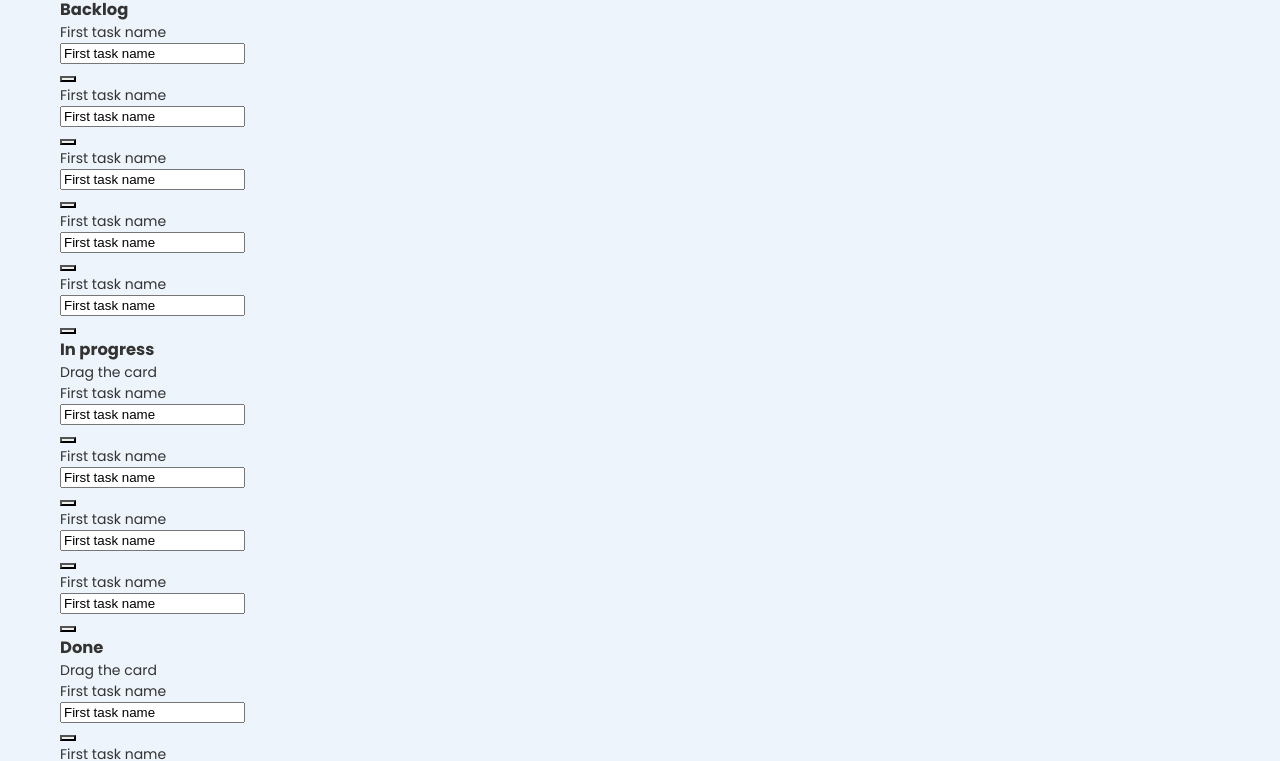
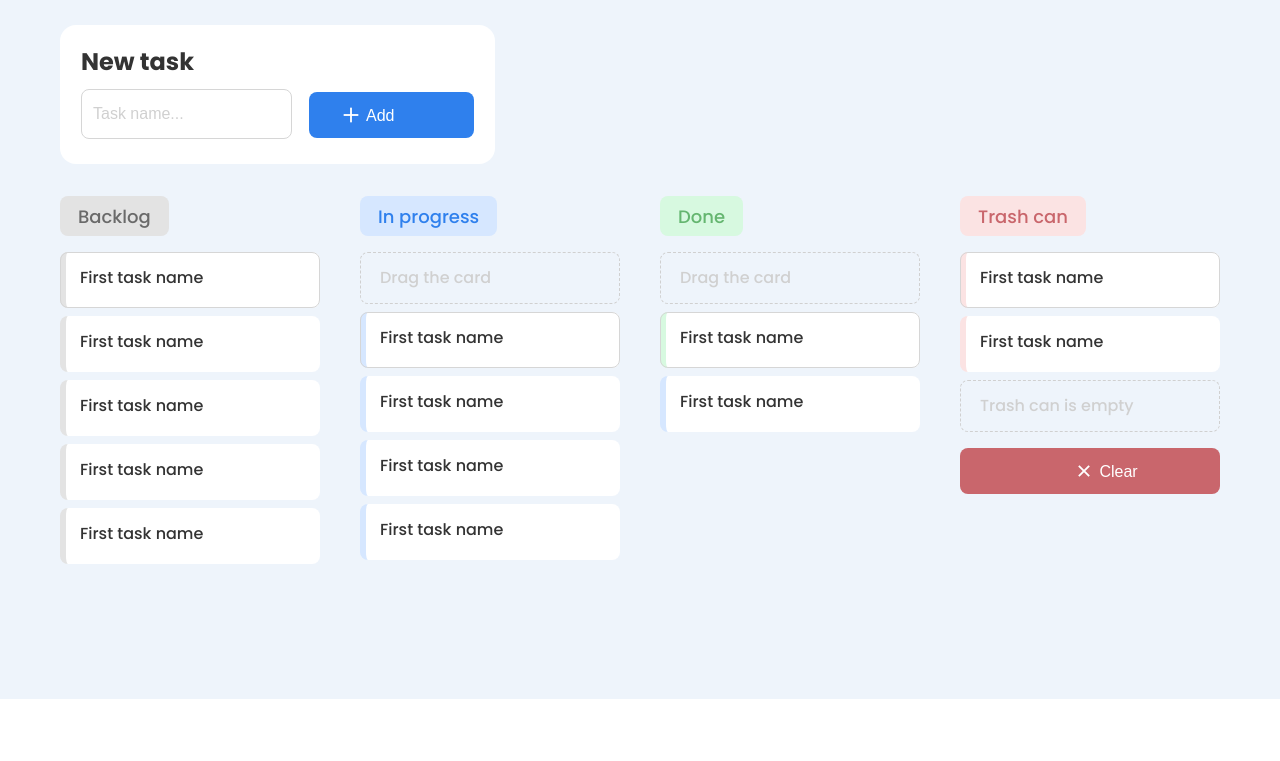
Before and after one commit to crucian-afk/kanban-board, a website built with Vite: page index.html in a window 1280 px wide. Shown: the part 115-876 px from the top of the page. After the commit the page ends 814 px from the top, so only its background shows below. Built offline with nearby package versions, Linux system fonts and the light colour scheme; files whose address does not match are found by name.

Commit message:
add styles, utils and header component

```diff
--- /dev/null
+++ b/app.js
@@ -0,0 +1,16 @@
+import {HeaderComponent} from "./js/components/header-component.js";
+import {render} from "./js/utils.js";
+import {RenderPosition} from "./js/const.js";
+
+export class App {
+    constructor() {
+    }
+
+    init(name) {
+        const headerComponent = new HeaderComponent(name)
+        const headerElement = headerComponent.getElement()
+        const bodyElement = document.querySelector('body.app')
+
+        render(bodyElement, headerElement, RenderPosition.AFTERBEGIN)
+    }
+}
--- /dev/null
+++ b/js/components/abstract-component.js
@@ -0,0 +1,27 @@
+import {createElement} from "../utils.js"
+
+export default class AbstractComponent {
+    constructor() {
+        if (new.target === AbstractComponent) {
+            throw new Error(`It's abstract component, don't need to create`)
+        }
+        this._element = null
+    }
+
+    _getTemplate() {
+        throw new Error(`It's method of abstract component, implement it`)
+    }
+
+    getElement() {
+        if (!this._element) {
+            this._element = createElement(this._getTemplate())
+            this._afterCreateElement()
+        }
+
+        return this._element
+    }
+
+    _afterCreateElement() {
+        // abstract method
+    }
+}
--- /dev/null
+++ b/js/components/header-component.js
@@ -0,0 +1,18 @@
+import AbstractComponent from "./abstract-component.js"
+
+export class HeaderComponent extends AbstractComponent {
+    constructor(name) {
+        super()
+        this._name = name
+    }
+
+    _getTemplate() {
+        return (`
+            <header class="app__header">
+              <div class="app__inner">
+                <h1>${this._name}</h1>
+              </div>
+            </header>
+        `)
+    }
+}
--- /dev/null
+++ b/js/const.js
@@ -0,0 +1,8 @@
+export const RenderPosition = {
+    BEFOREBEGIN: 'beforebegin',
+    AFTERBEGIN: 'afterbegin',
+    BEFOREEND: 'beforeend',
+    AFTEREND: 'afterend',
+}
+
+export const HIDE_BLOCK_CLASS = 'hidden-block';
--- /dev/null
+++ b/js/utils.js
@@ -0,0 +1,22 @@
+import {RenderPosition} from "./const.js"
+
+export const createElement = (template) => {
+    const element = document.createElement('div')
+    element.innerHTML = template
+
+    return element.firstElementChild
+}
+
+export const render = (container, element, position = RenderPosition.BEFOREEND, referenceElement = undefined) => {
+    switch (position) {
+        case (RenderPosition.BEFOREEND):
+            container.append(element)
+            break
+        case (RenderPosition.AFTERBEGIN):
+            container.prepend(element)
+            break
+        case (RenderPosition.BEFOREBEGIN):
+            container.insertBefore(element, referenceElement)
+            break
+    }
+}
--- a/main.js
+++ b/main.js
@@ -0,0 +1,5 @@
+import {App} from "./app.js"
+
+const app = new App()
+
+app.init('Kanban-board')
--- /dev/null
+++ b/styles/blocks/add-task.css
@@ -0,0 +1,67 @@
+.add-task {
+    align-self: start;
+    margin-bottom: 32px;
+    padding: 25px 21px;
+
+    background-color: #ffffff;
+    border-radius: 16px;
+}
+
+.add-task label {
+    margin-bottom: 15px;
+
+    font-weight: 700;
+    font-size: 24px;
+    line-height: 1;
+
+    user-select: none;
+}
+
+.add-task__form {
+    display: flex;
+    align-items: center;
+}
+
+.add-task__input-wrapper {
+    display: flex;
+    flex-direction: column;
+}
+
+.add-task__form input {
+    width: 211px;
+    margin-right: 17px;
+    padding: 15px 11px;
+    border: 1px solid #d6d6d6;
+    border-radius: 8px;
+
+    font-weight: 500;
+    font-size: 16px;
+    line-height: 1;
+    color: var(--text-main-color);
+
+    transition: var(--animation);
+
+}
+
+.add-task__form input:focus,
+.add-task__form input:active {
+    outline: none;
+    border-color: var(--input-border-active-color);
+}
+
+.add-task__form input::placeholder {
+    font-weight: 400;
+    color: var(--inactive-color);
+}
+
+.add-task__form input:focus::placeholder {
+    opacity: 0;
+}
+
+.add-task__button {
+    align-self: flex-end;
+
+    margin-bottom: 1px;
+
+    background-color: var(--main-blue);
+}
--- /dev/null
+++ b/styles/blocks/app.css
@@ -0,0 +1,30 @@
+.app {
+    height: auto;
+}
+
+.app__inner {
+    width: 1200px;
+    height: 100%;
+    display: flex;
+    flex-direction: column;
+    padding: 0 20px;
+    margin: 0 auto;
+}
+
+.app__inner h1 {
+    font-size: 32px;
+}
+
+.app__header {
+    padding: 24px 0;
+    padding-bottom: 20px;
+
+    color: #ffffff;
+    background-color: var(--main-blue);
+}
+
+.app__main {
+    padding: 48px 0;
+    background-color: var(--main-bg);
+    min-height: calc(100vh - 80px);
+}
--- /dev/null
+++ b/styles/blocks/board.css
@@ -0,0 +1,73 @@
+.taskboard {
+    width: 100%;
+     height: calc(100vh - 345px);
+    display: flex;
+    justify-content: space-between;
+}
+
+.taskboard__list {
+    margin: 0;
+    padding: 0;
+     max-height: calc(100% - 56px);
+    list-style: none;
+}
+
+.taskboard__group-heading {
+    align-self: flex-start;
+    margin-bottom: 16px;
+    padding: 10px 18px;
+    padding-top: 12px;
+
+    font-weight: 500;
+    font-size: 18px;
+    line-height: 1;
+    border-radius: 8px;
+    cursor: default;
+    user-select: none;
+}
+
+.taskboard__group-heading--backlog {
+    color: #6a6a6a;
+    background-color: var(--light-gray);
+}
+
+.taskboard__group-heading--processing {
+    color: var(--main-blue);
+    background-color: var(--light-blue);
+}
+
+.taskboard__group-heading--done {
+    color: #65b670;
+    background-color: var(--light-green);
+}
+
+.taskboard__group-heading--basket {
+    color: var(--red);
+    background-color: var(--light-red);
+}
+
+.taskboard__item {
+    margin-bottom: 8px;
+}
+
+.taskboard__group {
+    width: calc((100% - (40px * 3)) / 4);
+    height: 100%;
+    display: flex;
+    flex-direction: column;
+}
+
+.taskboard__button {
+    margin-top: 8px;
+    width: 100%;
+    padding: 0;
+    justify-content: center;
+}
+
+.taskboard__group--trash .taskboard__list {
+    max-height: calc(100% - 55px - 54px);
+}
+
+.taskboard__list--trash li:last-of-type {
+    margin-bottom: 0;
+}
--- /dev/null
+++ b/styles/blocks/button.css
@@ -0,0 +1,55 @@
+.button {
+    display: flex;
+    align-items: center;
+    border: none;
+    min-width: 165px;
+    min-height: 46px;
+    padding-left: 31px;
+    font-weight: 500;
+    font-size: 16px;
+    line-height: 1;
+    color: #ffffff;
+    border-radius: 8px;
+    transition: var(--animation);
+
+    cursor: pointer;
+
+}
+
+.button svg {
+    flex-shrink: 0;
+    margin-right: 4px;
+}
+
+.button:hover {
+    background-color: var(--btn-hover-color);
+}
+
+.button:active,
+.button:focus {
+    outline: none;
+    background-color: var(--btn-active-color);
+}
+
+.button--clear {
+    background-color: var(--red);
+}
+
+.button--clear:hover {
+    background-color: var(--btn-clear-hover-color);
+}
+
+.button--clear:active,
+.button--clear:focus {
+    background-color: var(--btn-clear-active-color);
+}
+
+.button--clear:disabled {
+    background-color: var(--light-gray);
+    cursor: initial;
+}
+
+.button span {
+    position: relative;
+    top: 1px;
+}
--- /dev/null
+++ b/styles/blocks/task.css
@@ -0,0 +1,175 @@
+.task__input {
+    display: none;
+}
+.task {
+    position: relative;
+    width: 100%;
+    padding: 16px 14px;
+    display: flex;
+
+    font-weight: 500;
+    font-size: 16px;
+    line-height: 1.25;
+
+    border-left: 6px solid var(--light-gray);
+    border-radius: 8px;
+    background-color: #ffffff;
+
+    transition: var(--animation);
+}
+
+.task--processing {
+    border-color: var(--light-blue);
+}
+
+.task--done {
+    border-color: var(--light-green);
+}
+
+.task--basket {
+    border-color: var(--light-red);
+}
+
+.task:hover {
+    cursor: pointer;
+}
+
+.task p {
+    flex-grow: 1;
+    position: relative;
+    z-index: 2;
+    word-break: break-word;
+}
+
+.task p:focus {
+    outline: none;
+}
+
+.task p[contenteditable] {
+    border-bottom: 1px solid var(--input-border-active-color);
+}
+
+.task p[contenteditable]:hover {
+    cursor: text;
+}
+
+.task::after {
+    position: absolute;
+    top: 0;
+    bottom: 0;
+    left: -6px;
+    right: 0;
+    content: "";
+    border: 0 solid var(--task-active-border-color);
+    border-radius: 8px;
+    transition: var(--animation);
+    pointer-events: none;
+}
+
+.task:hover::after,
+.task--active::after {
+    border-width: 1px;
+}
+
+.task--empty::after {
+    display: none;
+}
+
+.task:hover .task__edit {
+    opacity: 0.7;
+}
+
+.task:hover .task__edit:hover {
+    opacity: 1;
+}
+
+.task--active .task__edit,
+.task--active:hover .task__edit {
+    opacity: 1;
+    background-image: url("../../img/edit-active.svg");
+}
+
+.task--dragged {
+    /*filter: drop-shadow(0 4px 20px rgba(0, 0, 0, 0.1));*/
+    padding: 16px 14px;
+    color: var(--inactive-color);
+    border: 1px dashed var(--inactive-color);
+    background-color: transparent;
+}
+
+.task--dragged::after {
+    display: none;
+}
+
+.task--empty {
+    padding: 15px 19px;
+    color: var(--inactive-color);
+    border: 1px dashed var(--inactive-color);
+    background-color: transparent;
+}
+
+.task--empty:hover {
+    cursor: default;
+}
+
+.task__body {
+    flex: 1;
+}
+
+.task__edit {
+    position: relative;
+    z-index: 2;
+    margin-left: 8px;
+    flex-shrink: 0;
+    padding: 0;
+    width: 24px;
+    height: 24px;
+    border: none;
+    background-color: transparent;
+    cursor: pointer;
+    transition: var(--animation);
+    background-image: url("../../img/edit.svg");
+    opacity: 0;
+}
+
+.task__edit:active,
+.task__edit:focus {
+    outline: none;
+}
+
+.task--empty-trash {
+    margin-bottom: 8px;
+}
+
+.hidden-block {
+    display: none;
+}
+
+.task--input {
+    display: none;
+    height: 24px;
+    width: 100%;
+    padding: 0 4px;
+    border-radius: 4px;
+    border: 1px solid #d6d6d6;
+    color: var(--text-main-color);
+    transition: var(--animation);
+}
+
+.task--input:focus,
+.task--input:active {
+    outline: none;
+    border-color: var(--input-border-active-color)
+}
+
+.task--view {
+    padding: 2px 0;
+}
+
+.task--active .task--view {
+    display: none;
+}
+
+.task--active .task--input {
+    display: block;
+}
--- a/styles/style.css
+++ b/styles/style.css
@@ -1,6 +1,10 @@
 @import url('https://fonts.googleapis.com/css2?family=Poppins:ital,wght@0,200;0,300;0,400;0,500;0,600;0,700;0,800;0,900;1,200;1,300;1,400;1,500;1,600;1,700;1,800;1,900&display=swap');
 @import "global/reboot.css";
-
+@import "blocks/app.css";
+@import "blocks/board.css";
+@import "blocks/button.css";
+@import "blocks/add-task.css";
+@import "blocks/task.css";
 
 :root {
     --main-font: "Poppins", "Helvetica", sans-serif;
@@ -45,35 +49,3 @@
     clip: rect(0 0 0 0);
     overflow: hidden;
 }
-.app {
-    height: auto;
-
-}
-
-.app__inner {
-    width: 1200px;
-    height: 100%;
-    display: flex;
-    flex-direction: column;
-    padding: 0 20px;
-    margin: 0 auto;
-}
-
-.app__inner h1 {
-
-    font-size: 32px;
-}
-
-.app__header {
-    padding: 24px 0;
-    padding-bottom: 20px;
-
-    color: #ffffff;
-    background-color: var(--main-blue);
-}
-
-.app__main {
-    padding: 48px 0;
-    background-color: var(--main-bg);
-    min-height: calc(100vh - 80px);
-}
```
Also changed, not shown: index.html (+0 -1 lines), public/img/Edit Icon.svg (added), public/img/edit-active.svg (added), public/img/edit.svg (added), public/img/icon-add.svg (added), public/img/icon-delete.svg (added).
